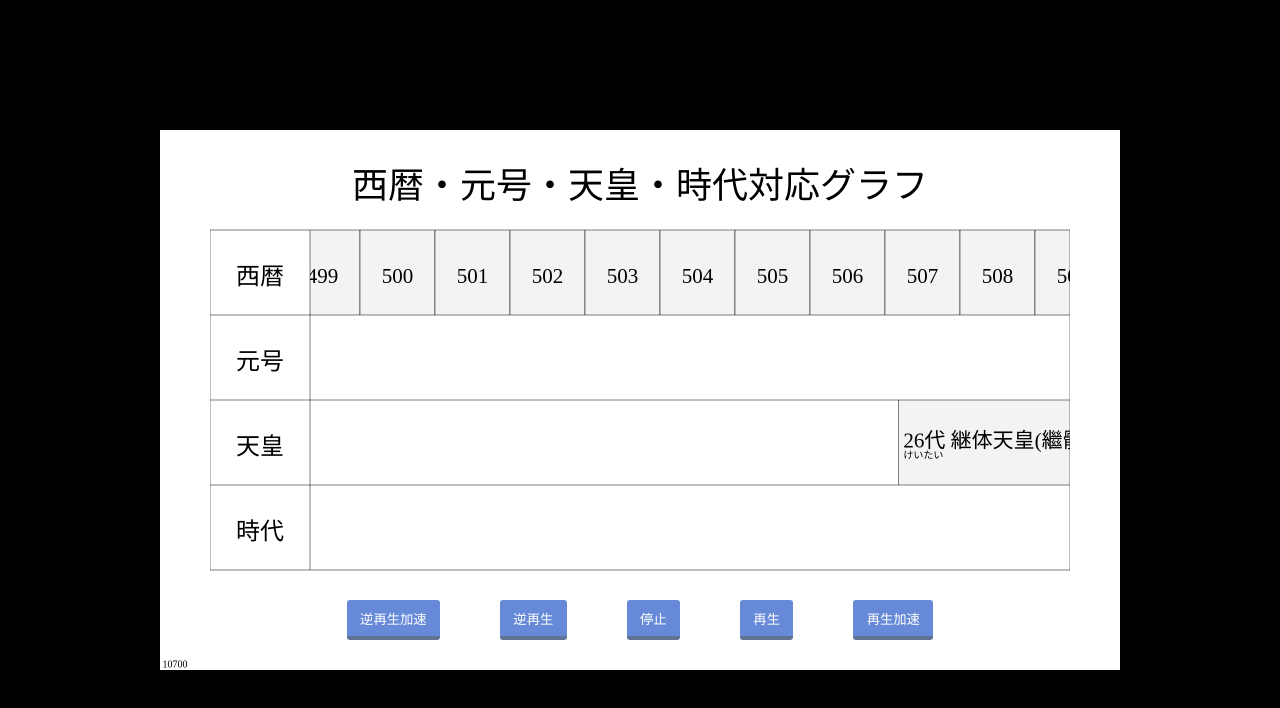
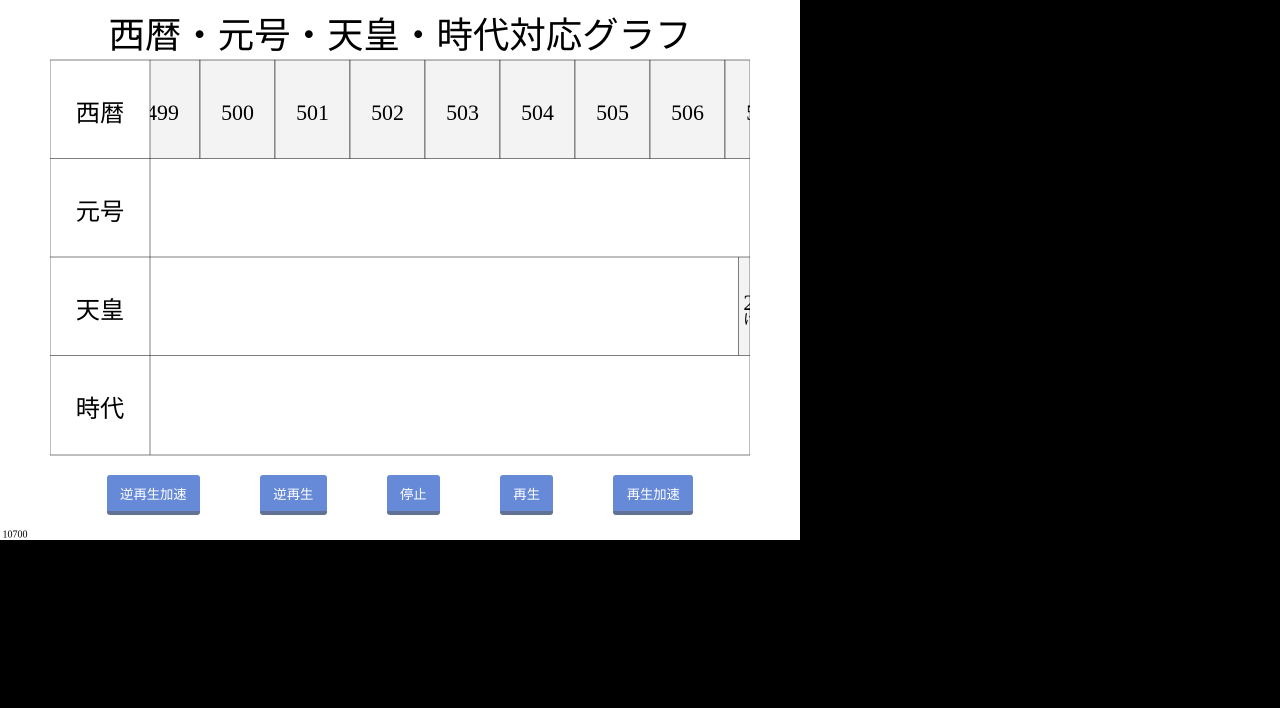
Before and after one commit to tk1024/gen5, a plain HTML site: page index.html in a window 1280 px wide. Drawn offline with Linux system fonts and the light colour scheme.

Commit message:
update layout

```diff
--- a/app.js
+++ b/app.js
@@ -1,5 +1,5 @@
-const WIDTH = 1920
-const HEIGHT = 1080
+const WIDTH = screen.width < 960 ? screen.width*2: 1920
+const HEIGHT = screen.height < 540 ? screen.height*2: 1080
 
 const COLUMN_TITLES = [
   "西暦",
@@ -9,10 +9,10 @@ const COLUMN_TITLES = [
 ]
 
 const COLUMN_COUNT = COLUMN_TITLES.length
-const TITLE_HEIGHT = 100
+const TITLE_HEIGHT = 70
 const BOX_PADDING_X = 100
-const BOX_PADDING_Y_START = 100
-const BOX_PADDING_Y_END = 200
+const BOX_PADDING_Y_START = 50
+const BOX_PADDING_Y_END = 170
 const BOX_WIDTH = WIDTH - BOX_PADDING_X * 2
 const BOX_HEIGHT = HEIGHT - TITLE_HEIGHT - BOX_PADDING_Y_START - BOX_PADDING_Y_END
 const GRAPH_TITLE_WIDTH = 200
@@ -20,6 +20,7 @@ const BOX_START_POSITION_X = BOX_PADDING_X
 const BOX_START_POSITION_Y = TITLE_HEIGHT + BOX_PADDING_Y_START
 const COLUMN_HEIGHT = parseInt(BOX_HEIGHT/COLUMN_COUNT, 10)
 const ONE_YEAR_WIDTH = 150
+const BASE_FONT_SIZE = HEIGHT*0.045
 
 let frame = 10700
 let direction = 0
@@ -27,6 +28,12 @@ let ctx = null
 
 document.addEventListener("DOMContentLoaded", () => {
   const canvas = document.getElementById("canvas");
+  canvas.width = WIDTH
+  canvas.height = HEIGHT
+  canvas.style.width = `${WIDTH/2}px`
+  canvas.style.height = `${HEIGHT/2}px`
+  document.querySelector(".wrapper").style.width = `${WIDTH/2}px`
+  document.querySelector(".wrapper").style.height = `${HEIGHT/2}px`
   ctx = canvas.getContext('2d');
   Draw();
 })
@@ -47,7 +54,7 @@ const Draw = () => {
 }
 
 const Title = () => {
-  const TITLE_FONT_SIZE = 72
+  const TITLE_FONT_SIZE = BASE_FONT_SIZE*1.5
   ctx.font = `${TITLE_FONT_SIZE}px serif`;
   ctx.textAlign = "center";
   ctx.fillText("西暦・元号・天皇・時代対応グラフ", WIDTH/2, TITLE_HEIGHT/2 + TITLE_FONT_SIZE/2 + BOX_PADDING_Y_START/2);
@@ -76,7 +83,7 @@ const Border = () => {
 }
 
 const GraphTitle = () => {
-  const GRAPH_TITLE_FONT_SIZE = 48
+  const GRAPH_TITLE_FONT_SIZE = BASE_FONT_SIZE
   ctx.font = `${GRAPH_TITLE_FONT_SIZE}px serif`;
   ctx.textAlign = "center";
 
@@ -107,7 +114,7 @@ const Frame = () => {
 }
 
 const AD = () => {
-  const AD_FONT_SIZE = 48
+  const AD_FONT_SIZE = BASE_FONT_SIZE
   ctx.font = `${AD_FONT_SIZE}px serif`;
   ctx.textAlign = "center";
   for(let i = 0; i < 2020;i++) {
@@ -200,8 +207,8 @@ const CalcBoxSizeAndPosition = (columnIndex, startAD, endAD, name, subName = nul
 
   // 画面外の場合は表示しない
   if(currentPosition.x.start < BOX_START_POSITION_X + BUFFER + BOX_WIDTH && currentPosition.x.end > BOX_START_POSITION_X - BUFFER) {
-    const FONT_SIZE = 42
-    const SUB_FONT_SIZE = 20
+    const FONT_SIZE = BASE_FONT_SIZE*0.9/divide
+    const SUB_FONT_SIZE = BASE_FONT_SIZE*0.6/divide
     ctx.font = `${FONT_SIZE}px serif`;
     let textPosition = {
       x: textNoMove ? start_x + width/2 - frameWithIncludeSpeed : decideTextPositionX(width, currentPosition.x.start, name),
@@ -212,10 +219,10 @@ const CalcBoxSizeAndPosition = (columnIndex, startAD, endAD, name, subName = nul
 
     ctx.fillStyle = "#000"
     if(subName !== null) {
-      ctx.fillText(name, textPosition.x, textPosition.y - 11);
+      ctx.fillText(name, textPosition.x, textPosition.y - BASE_FONT_SIZE*0.3/divide);
       ctx.font = `${SUB_FONT_SIZE}px serif`;
       let subTextPositionX = textNoMove ? start_x + width/2 - frameWithIncludeSpeed : decideTextPositionX(width, currentPosition.x.start, subName)
-      ctx.fillText(subName, subTextPositionX, textPosition.y + 11);
+      ctx.fillText(subName, subTextPositionX, textPosition.y + BASE_FONT_SIZE*0.3/divide);
     }else{
       ctx.fillText(name, textPosition.x, textPosition.y);
     }
--- a/index.html
+++ b/index.html
@@ -2,7 +2,7 @@
 <html lang="ja">
 <head>
   <meta charset="UTF-8">
-  <meta name="viewport" content="width=960, initial-scale=1.0">
+  <meta name="viewport" content="width=device-width, initial-scale=1.0">
   <meta http-equiv="X-UA-Compatible" content="ie=edge">
   <link rel="stylesheet" href="./style.css">
   <script src="gengou.js"></script>
@@ -13,7 +13,7 @@
 </head>
 <body>
   <div class="wrapper">
-    <canvas id="canvas" width="1920" height="1080"></canvas>
+    <canvas id="canvas"></canvas>
     <div class="buttons">
       <button onclick="direction-=1">逆再生加速</button>
       <button onclick="direction=-1">逆再生</button>
--- a/style.css
+++ b/style.css
@@ -1,29 +1,15 @@
-html {
-  width: 100%;
-  height: 100%;
-}
-
 body {
   background-color: #000;
   margin: 0;
   padding: 0;
-  display: flex;
-  justify-content: center;
-  align-items: center;
-  width: 100%;
-  height: 100%;
 }
 
 .wrapper {
   position: relative;
-  width: 960px;
-  height: 540px;
 }
 #canvas {
   position: absolute;
   z-index: 1;
-  width: 960px;
-  height: 540px;
   background-color: #fff;
 }
 
@@ -33,7 +19,7 @@ body {
   right: 0;
   bottom: 0;
   z-index: 2;
-  height: 70px;
+  height: 65px;
   display: flex;
   align-content: center;
   justify-content: center;
```
